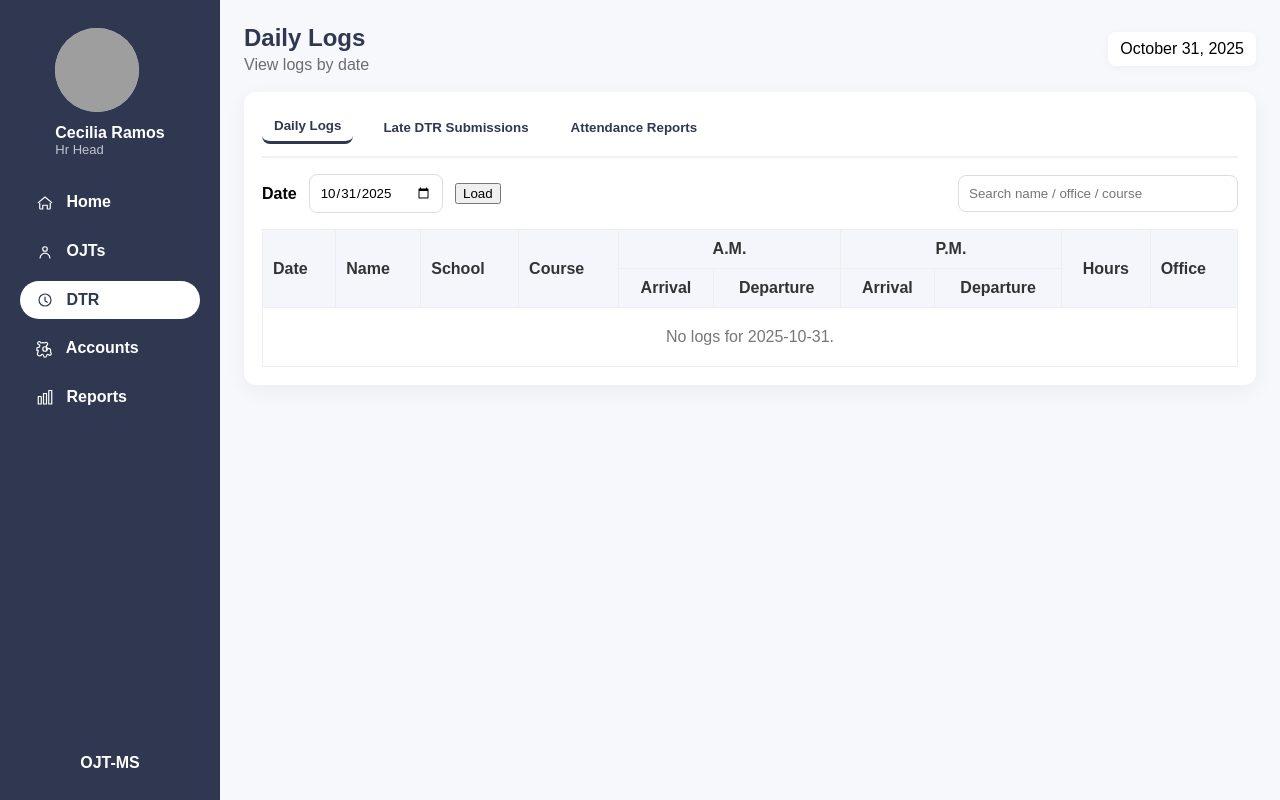
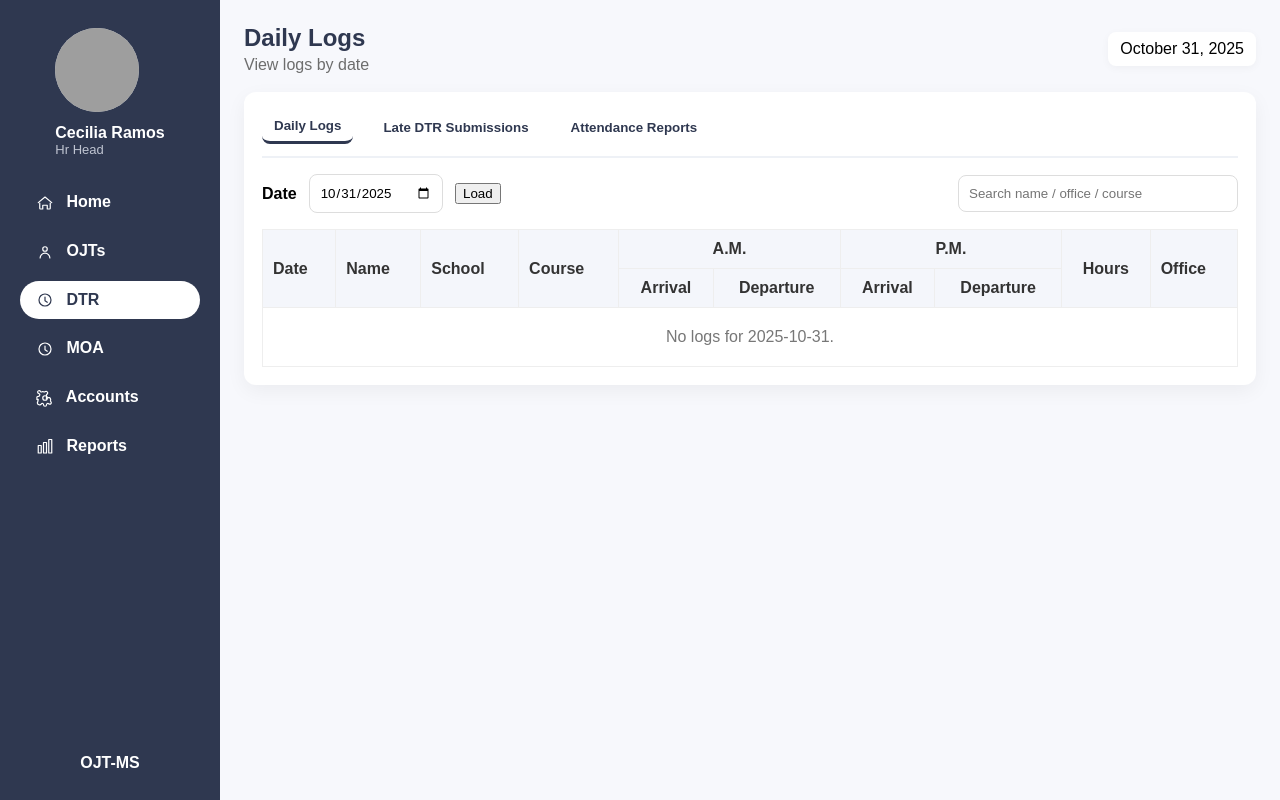
Before and after one commit to prettysunset/CapstoneSample, a PHP site: page /hr_head/hr_head_dtr.php in a window 1280 px wide. Run offline with PHP 8.4, Linux system fonts and the light colour scheme; a user stored in the database is signed in; data comes from the database, SQL or seed files in the repository; data that the repository does not hold is empty; some libraries are stand-ins or nearby versions; grey boxes are pictures that could not be loaded.

Commit message:
AYAN MAY MOA NA HAHA

```diff
--- a/hr_head/hr_head_dtr.php
+++ b/hr_head/hr_head_dtr.php
@@ -86,6 +86,13 @@ $role_label = !empty($user['role']) ? ucwords(str_replace('_',' ', $user['role']
           <path d="M12 8v5l3 2"></path>
         </svg>
         DTR
+      </a>
+      <a href="hr_head_moa.php">
+        <svg width="18" height="18" viewBox="0 0 24 24" fill="none" stroke="currentColor" stroke-width="1.6" stroke-linecap="round" stroke-linejoin="round" style="vertical-align:middle;margin-right:8px">
+          <circle cx="12" cy="12" r="8"></circle>
+          <path d="M12 8v5l3 2"></path>
+        </svg>
+        MOA
       </a>
       <a href="hr_head_accounts.php">
         <svg width="18" height="18" viewBox="0 0 24 24" fill="none" stroke="currentColor" stroke-width="1.6" stroke-linecap="round" stroke-linejoin="round" style="vertical-align:middle;margin-right:8px">
```
Also changed, not shown: hr_head/hr_head_home.php (+7 -0 lines), hr_head/hr_head_ojts.php (+7 -0 lines).
